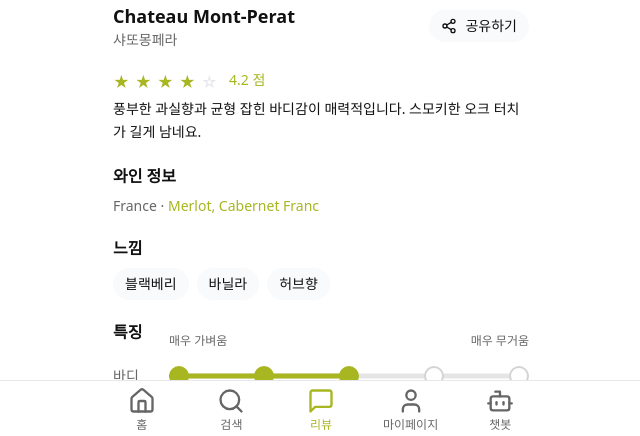
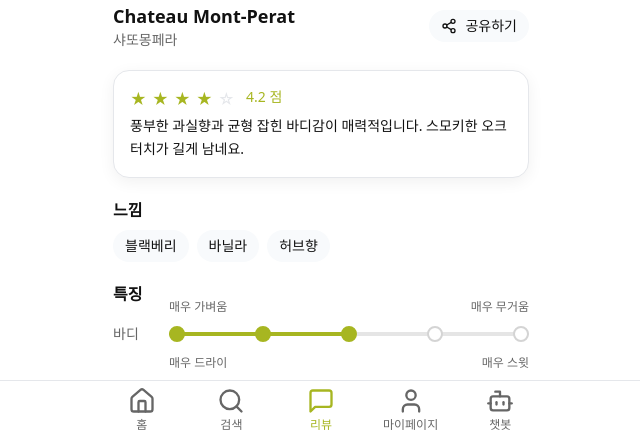
Before and after one commit to skan9708/wakiPedia_renew_2026, a React (Vite) app: page /reviews/1 in a window 1280 px wide. Shown: the part 362-798 px from the top of the page, without its empty margins (319-959 px from the left). Built offline with nearby package versions, Linux system fonts and the light colour scheme; a web font is replaced by a local one.

Commit message:
[FIX] FE 리뷰보기 디자인 수정

```diff
--- a/src/pages/Reviews/ReviewDetailMobile.tsx
+++ b/src/pages/Reviews/ReviewDetailMobile.tsx
@@ -52,17 +52,13 @@
 
       {/* 리뷰 텍스트 + 별점 */}
       <div className="px-4">
-        <div className="flex items-center gap-2">
-          <RatingStars value={review.rating} size="md" />
-          <span className="text-accent text-sm">{review.rating.toFixed(1)} 점</span>
+        <div className="card p-4 border border-border">
+          <div className="flex items-center gap-2">
+            <RatingStars value={review.rating} size="md" />
+            <span className="text-accent text-sm">{review.rating.toFixed(1)} 점</span>
+          </div>
+          <p className="mt-2 text-sm leading-relaxed">{review.text}</p>
         </div>
-        <p className="mt-2 text-sm leading-relaxed">{review.text}</p>
-      </div>
-
-      {/* 와인 정보 */}
-      <div className="px-4">
-        <h3 className="text-base font-semibold mb-2">와인 정보</h3>
-        <div className="text-sm text-muted">{wine.regions} · <span className="text-accent">{wine.breed}</span></div>
       </div>
 
       {/* 느낌 */}
@@ -96,14 +92,14 @@
     <div className="flex items-center gap-2">
       <div className="w-12 shrink-0 text-sm text-muted">{title}</div>
       <div className="flex-1">
-        <div className="relative h-12">
-          <div className="absolute -top-5 left-0 text-[12px] text-muted">{left}</div>
-          <div className="absolute -top-5 right-0 text-[12px] text-muted">{right}</div>
-          <div className="absolute left-0 right-0 top-1/2 -translate-y-1/2 h-[5px] bg-neutral-200 rounded-full" />
-          <div className="absolute left-0 top-1/2 -translate-y-1/2 h-[5px] bg-accent rounded-full" style={{ width: fillPct }} />
+        <div className="relative h-10">
+          <div className="absolute -top-4 left-0 text-[12px] text-muted">{left}</div>
+          <div className="absolute -top-4 right-0 text-[12px] text-muted">{right}</div>
+          <div className="absolute left-0 right-0 top-1/2 -translate-y-1/2 h-[4px] bg-neutral-200 rounded-full" />
+          <div className="absolute left-0 top-1/2 -translate-y-1/2 h-[4px] bg-accent rounded-full" style={{ width: fillPct }} />
           <div className="absolute inset-x-0 top-1/2 -translate-y-1/2 z-10 flex items-center justify-between">
             {Array.from({ length: 5 }).map((_, i) => (
-              <span key={i} className={`w-5 h-5 rounded-full border-2 ${i <= value ? 'bg-accent border-accent' : 'bg-white border-neutral-300'}`} />
+              <span key={i} className={`w-4 h-4 rounded-full border-2 ${i <= value ? 'bg-accent border-accent' : 'bg-white border-neutral-300'}`} />
             ))}
           </div>
         </div>
```
